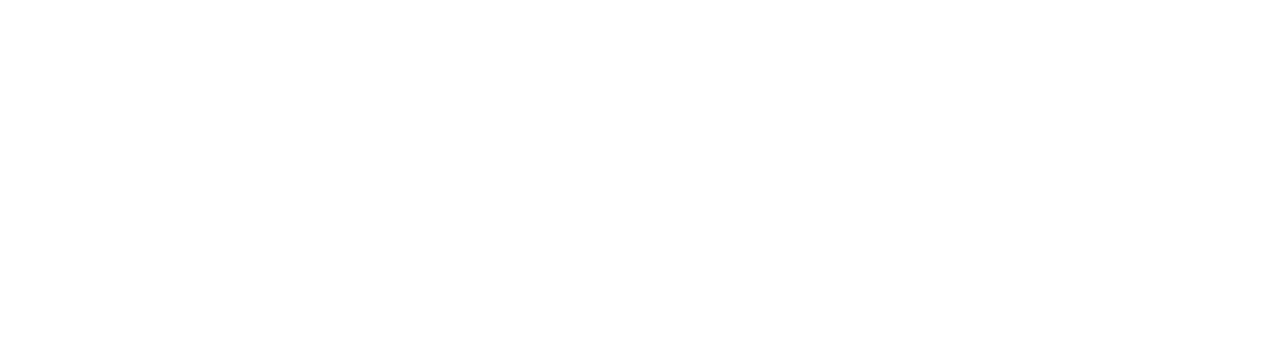
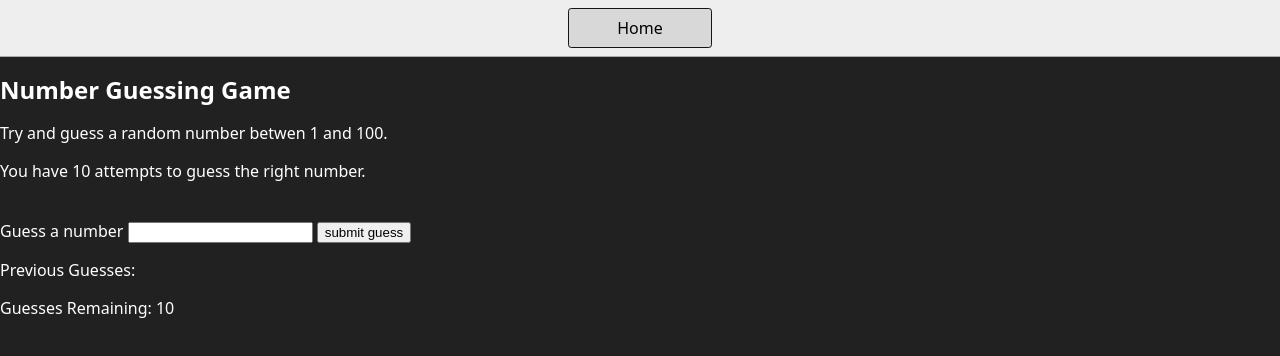
Before and after one commit to Bhabani-Barik/Small-Projects, a plain HTML site: page 05_GuessTheNumber/index.html in a window 1280 px wide. Drawn offline with Linux system fonts and the light colour scheme.

Commit message:
Update index.html file

```diff
--- a/05_GuessTheNumber/index.html
+++ b/05_GuessTheNumber/index.html
@@ -4,8 +4,29 @@
     <meta charset="UTF-8" />
     <meta name="viewport" content="width=device-width, initial-scale=1.0" />
     <title>Number Guessing Game</title>
+    <link rel="stylesheet" href="../style.css">
+    <link rel="stylesheet" href="styles.css">
 </head>
-<body>
-
+<body style="background-color: #212121; color: #fff;">
+    <nav>
+        <a href="/" aria-current="page">Home</a>
+    </nav>
+    <div id="wrapper">
+        <h1>Number Guessing Game</h1>
+        <p>Try and guess a random number betwen 1 and 100.</p>
+        <p>You have 10 attempts to guess the right number.</p>
+    </br>
+        <form class="form">
+            <label2 for="guessField" id="guess">Guess a number</label>
+            <input type="text" id="guessField" class="guessField">
+            <input type="submit" id="subt" value="submit guess" class="guessSubmit">
+        </form>
+        <div class="resultParas">
+            <p>Previous Guesses: <span class="guesses"></span></p>
+            <p>Guesses Remaining: <span class="lastResult">10</span></p>
+            <p class="lowOrHi"></p>
+        </div>
+    </div>
 </body>
+<script src="code.js"></script>
 </html>
```
